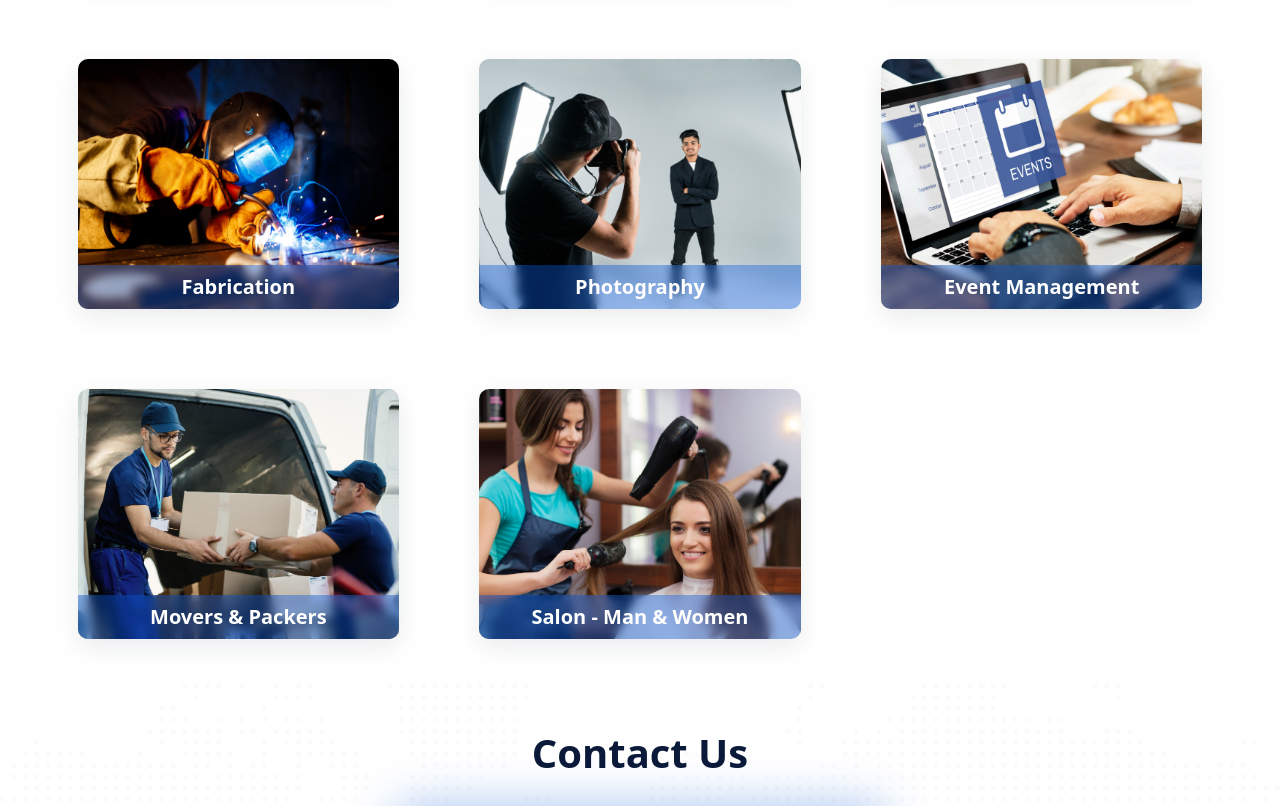
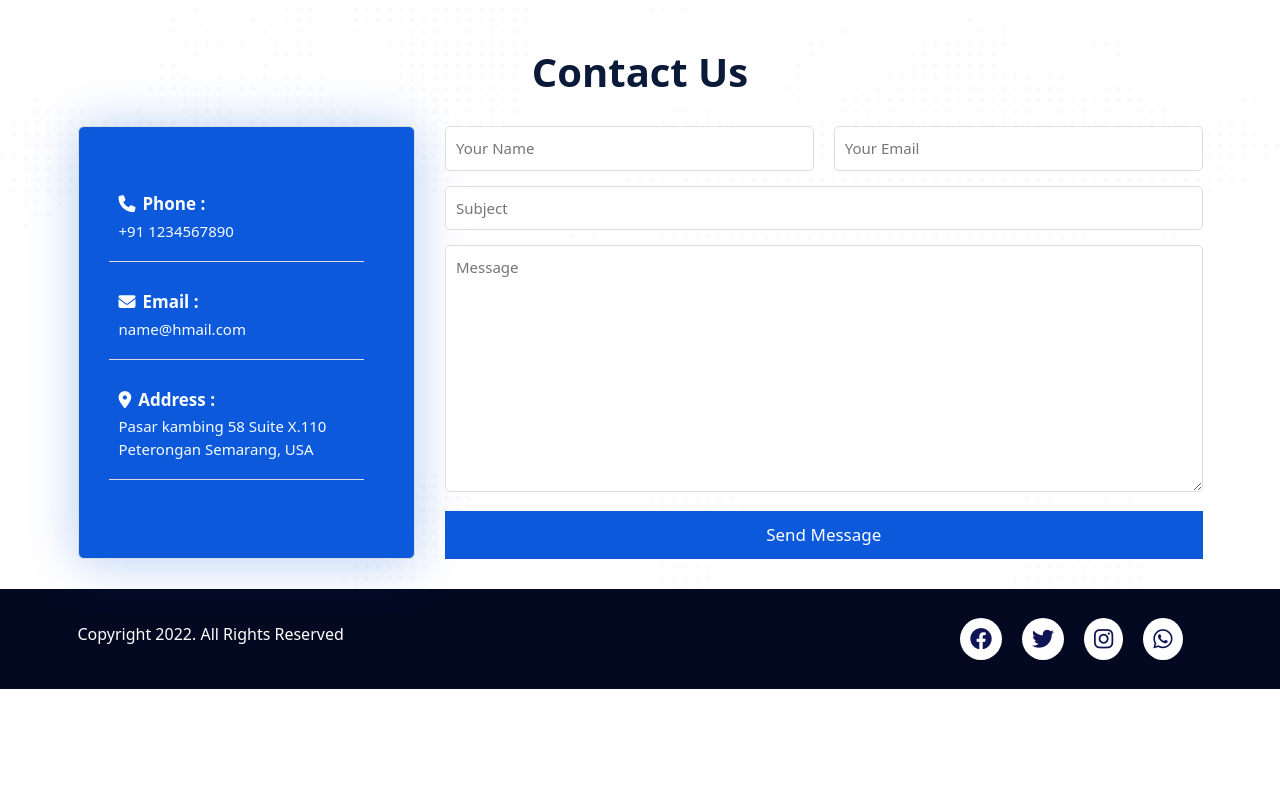
Before and after one commit to yaminshaikh217/General-Service, a React (Vite) app: page / in a window 1280 px wide. Shown: the part 4320-5126 px from the top of the page. After the commit the page ends 5009 px from the top, so only its background shows below. Built offline with nearby package versions, Linux system fonts and the light colour scheme.

Commit message:
contact form added

```diff
--- a/src/App.jsx
+++ b/src/App.jsx
@@ -1,7 +1,7 @@
 // import './App.css'
 import About from './Components/About'
 import Contact from './Components/Contact'
-import Expert from './Components/Expert'
+// import Expert from './Components/Expert'
 import Footer from './Components/Footer'
 import Home from './Components/Home'
 import Navbar from './Components/Navbar'
@@ -18,7 +18,7 @@ function App() {
       <Home/>
       <About/>
       <Services/>
-      <Expert/>
+      {/* <Expert/> */}
       <Testimonial/>
       <UpcomingServices/>
       <Contact/>
--- a/src/Components/Contact.jsx
+++ b/src/Components/Contact.jsx
@@ -4,21 +4,40 @@ const Contact = () => {
     <>
       <section className="contact">
         <h3 className="genHeading text-center">Contact Us</h3>
-        <div className="container">
+        <div className="container formContainer">
           <div className="form">
             {/* <h2 className="borderBottom">Get in touch with us</h2> */}
             <div className="borderBottom">
-              <h3><i className="fa-solid fa-phone"></i> Phone :</h3>
+              <h3><i className="fa-solid fa-phone me-1"></i> Phone :</h3>
               <p className="info">+91 1234567890</p>
             </div>
             <div className="borderBottom">
-              <h3><i className="fa-solid fa-envelope"></i> Email :</h3>
+              <h3><i className="fa-solid fa-envelope me-1"></i> Email :</h3>
               <p className="info">name@hmail.com</p>
             </div>
             <div className="borderBottom">
-              <h3><i className="fa-solid fa-location-dot"></i> Address :</h3>
+              <h3><i className="fa-solid fa-location-dot me-1"></i> Address :</h3>
               <p className="info">Pasar kambing 58 Suite X.110 Peterongan Semarang, USA</p>
             </div>
+          </div>
+          <div className="right">
+            <form>
+              <div className="formEvenCols">
+                <div className="input">
+                  <input type="text" placeholder="Your Name" />
+                </div>
+                <div className="input">
+                  <input type="email" placeholder="Your Email" />
+                </div>
+              </div>
+              <div className="input">
+                <input type="text" placeholder="Subject" />
+              </div>
+              <div className="input">
+                <textarea cols="30" rows="10" placeholder="Message"></textarea>
+              </div>
+              <button className="submit" type="submit">Send Message</button>
+            </form>
           </div>
         </div>
       </section>
--- a/src/index.css
+++ b/src/index.css
@@ -574,17 +574,20 @@ footer {
   opacity: 0.9;
   z-index: -1;
 }
-.contact .container {
-  display: flex;
-  justify-content: center;
-  align-items: center;
+.contact .formContainer {
+  display: grid;
+  grid-template-columns: 30% 1fr;
+  gap: 3rem;
 }
 .contact .form {
   border: 1px solid #dddddd;
   background: var(--primary-font-color);
   padding: 3rem;
   border-radius: 0.6rem;
-  box-shadow:  0px 2px 50px rgba(12, 90, 219, 0.4);
+  display: flex;
+  flex-direction: column;
+  justify-content: center;
+  box-shadow:  0px 2px 50px rgba(12, 90, 219, 0.3);
 }
 .form h3 {
   font-weight: 600;
@@ -595,6 +598,40 @@ footer {
   color: #f7fcff;
   font-size: 1.5rem;
 }
+.contact .input input, .contact textarea{
+  border: 1px solid #dddddd;
+  padding: 1rem;
+  caret-color: var(--primary-font-color);
+  font-size: 1.5rem;
+  width: 100%;
+  border-radius: 0.5rem;
+  margin-bottom: 1.5rem;
+  color: var(--primary-font-color);
+  font-weight: 500;
+}
+.contact .input input:focus, .contact textarea:focus {
+  outline: 0;
+}
+.contact .submit {
+  width: 100%;
+  background: var(--primary-font-color);
+  color: #fff;
+  font-weight: 500;
+  padding: 1rem;
+  border: 1px solid transparent;
+  font-size: 1.7rem;
+  transition: all 0.2s cubic-bezier(0.19, 1, 0.22, 1);
+}
+.contact .submit:hover {
+  background: transparent;
+  color: #030921;
+  border: 1px solid var(--primary-font-color);
+}
+.formEvenCols {
+  display: grid;
+  grid-template-columns: 1fr 1fr;
+  gap: 2rem;
+}
 /* .form h2 {
   font-size: 2.5rem;
   color: var(--primary-font-color);
```
